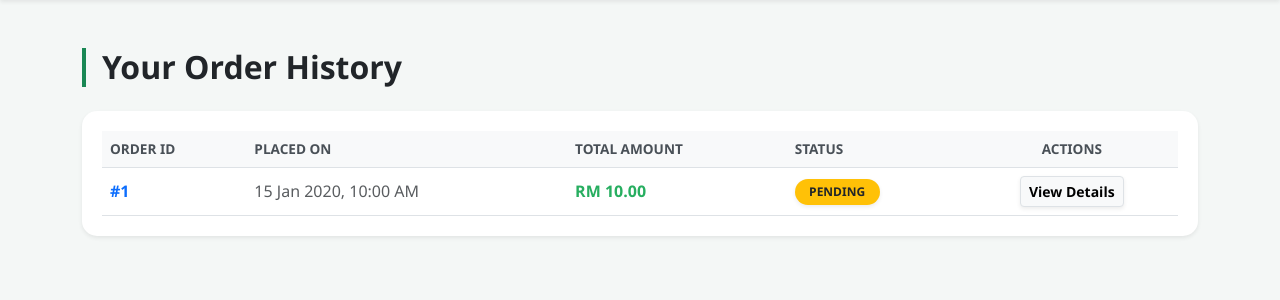
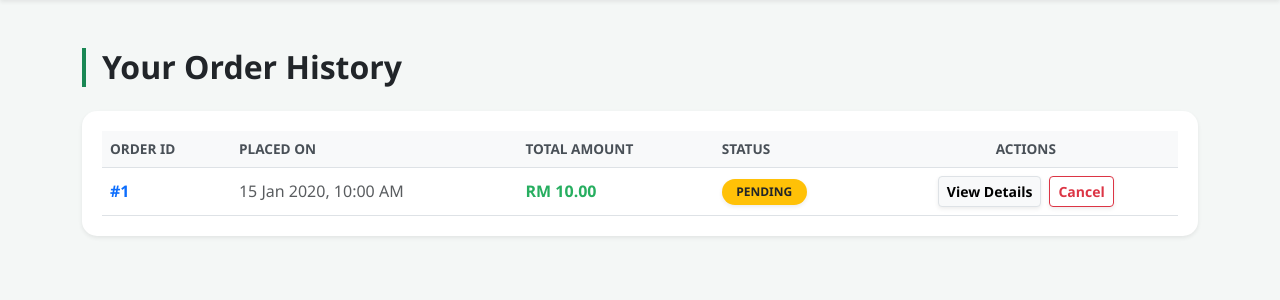
Before and after one commit to Hazim-Wan/myfoodmart, a PHP site: page /myfoodmart/order_history.php in a window 1280 px wide. Shown: the part 80-380 px from the top of the page. Run offline with PHP 8.4, Linux system fonts and the light colour scheme; a user stored in the database is signed in; tables that the repository leaves empty hold one stand-in row (values such as "Sample post").

Commit message:
Updated Code

```diff
--- a/Section 4/order_history.php
+++ b/Section 4/order_history.php
@@ -1,7 +1,7 @@
 <?php
 //  User Order History Module - order_history.php
 //  Displays a historical log of all transactions made by the authenticated user.
-//  Features dynamic status color-coding and responsive table layouts.
+//  Features dynamic status color-coding and secure cancellation triggers.
 
 session_start();
 
@@ -11,7 +11,6 @@ include_once BASE_PATH . 'db_connect.php';
 
 //  AUTHENTICATION GUARD:
 //  Ensures only logged-in users can access their transaction history.
-//  Redirects guests to the login module in Section 1 using BASE_URL.
 if (!isset($_SESSION['user_id'])) {
     header("Location: " . BASE_URL . "../Section 1/login.php");
     exit();
@@ -56,6 +55,25 @@ $result = mysqli_query($conn, $query);
             <h2 class="fw-bold text-dark mb-0">Your Order History</h2>
         </div>
 
+        <?php
+        //  CANCELLATION FEEDBACK SYSTEM:
+        //    Interprets GET parameters from cancel_order.php to provide real-time
+        //    notifications regarding the success or failure of a cancellation request.
+
+        if(isset($_GET['cancel'])): ?>
+            <?php if($_GET['cancel'] == 'success'): ?>
+                <div class="alert alert-success alert-dismissible fade show shadow-sm mb-4" role="alert">
+                    <strong>Success!</strong> Your order has been cancelled.
+                    <button type="button" class="btn-close" data-bs-dismiss="alert" aria-label="Close"></button>
+                </div>
+            <?php elseif($_GET['cancel'] == 'error'): ?>
+                <div class="alert alert-danger alert-dismissible fade show shadow-sm mb-4" role="alert">
+                    <strong>Error!</strong> Could not cancel order. Please contact support.
+                    <button type="button" class="btn-close" data-bs-dismiss="alert" aria-label="Close"></button>
+                </div>
+            <?php endif; ?>
+        <?php endif; ?>
+
         <?php if (mysqli_num_rows($result) > 0): ?>
             <div class="order-container shadow-sm">
                 <div class="table-responsive">
@@ -87,10 +105,27 @@ $result = mysqli_query($conn, $query);
                                     </span>
                                 </td>
                                 <td class="text-center">
-                                    <a href="order_details.php?id=<?php echo $row['order_id']; ?>"
-                                       class="btn btn-sm btn-light fw-bold border shadow-sm">
-                                        View Details
-                                    </a>
+                                    <div class="d-flex justify-content-center gap-2">
+                                        <a href="order_details.php?id=<?php echo $row['order_id']; ?>"
+                                           class="btn btn-sm btn-light fw-bold border shadow-sm">
+                                            View Details
+                                        </a>
+
+                                        <?php
+                                        // SECURE TRANSACTIONAL CONTROL:
+                                        //    1. BUSINESS LOGIC: Only displays the 'Cancel' option if the order is 'Pending'.
+                                        //    2. FORM ATTRIBUTES: Routes order_id via POST to cancel_order.php for processing.
+                                        //    3. UX SAFEGUARD: Implements a JavaScript confirmation to prevent accidental clicks.
+
+                                        if ($status == 'Pending'): ?>
+                                            <form action="cancel_order.php" method="POST" onsubmit="return confirm('Are you sure you want to cancel this order?');">
+                                                <input type="hidden" name="order_id" value="<?php echo $row['order_id']; ?>">
+                                                <button type="submit" class="btn btn-sm btn-outline-danger fw-bold shadow-sm">
+                                                    Cancel
+                                                </button>
+                                            </form>
+                                        <?php endif; ?>
+                                    </div>
                                 </td>
                             </tr>
                             <?php endwhile; ?>
```
Also changed, not shown: Section 4/order_details.php (+13 -11 lines).
